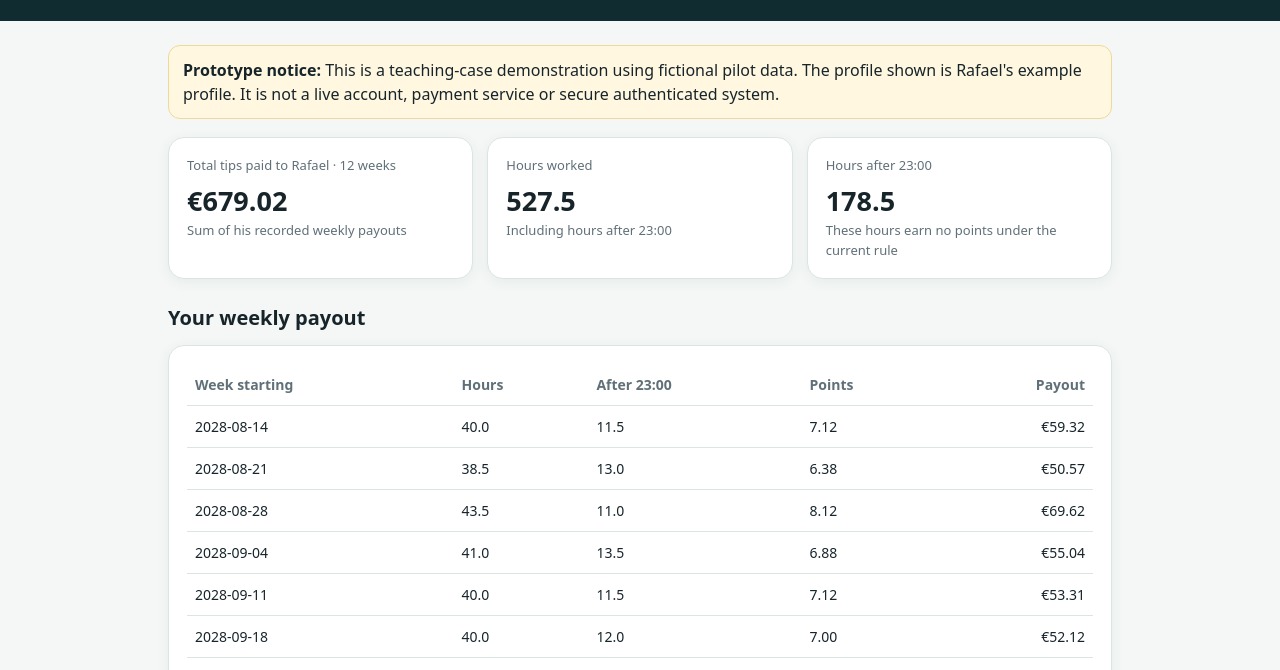
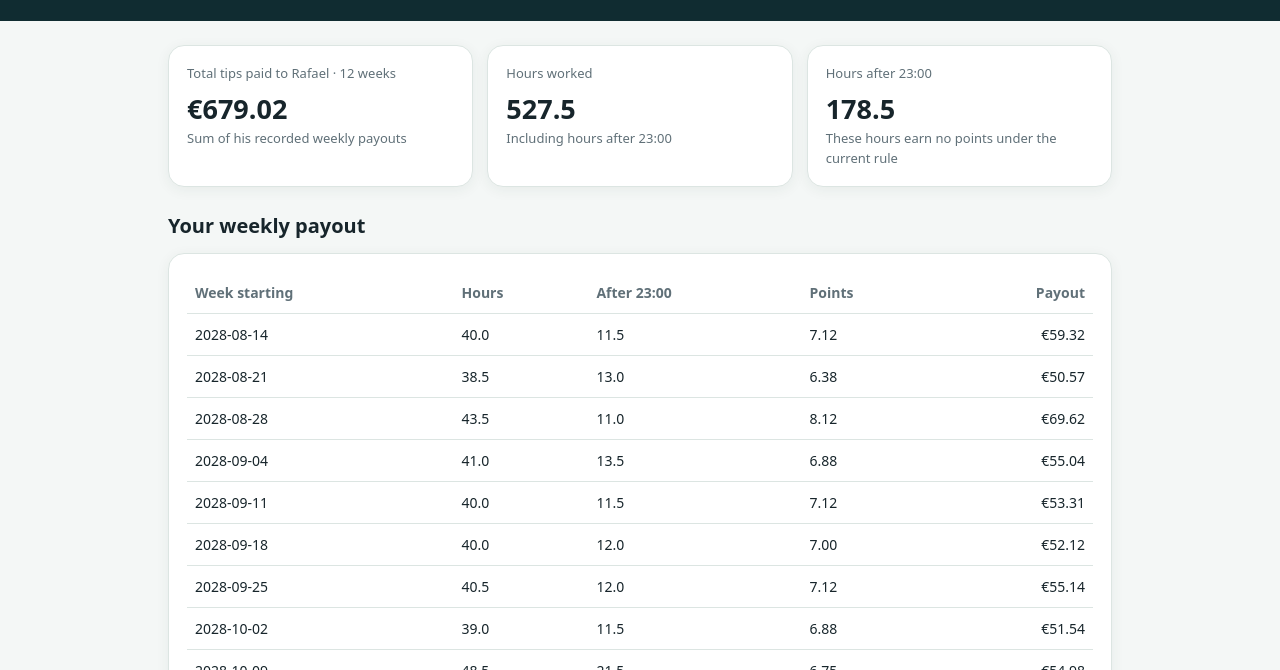
Before and after one commit to Akhil214325/SCIAR-TIPS, a plain HTML site: page app.html in a window 1280 px wide. Shown: the part 130-800 px from the top of the page. Drawn offline with Linux system fonts and the light colour scheme.

```diff
--- a/app.html
+++ b/app.html
@@ -16,7 +16,7 @@ footer{color:var(--muted);font-size:12px;padding:20px 0 40px}
 </style></head><body>
 <header><small>SCIAR TIPS · HALLORAN'S PILOT</small><h1>Your tips, clearly shown.</h1><p>A personal view of your weekly card-tip payouts.</p></header>
 <main>
-<div class="notice"><strong>Prototype notice:</strong> This is a teaching-case demonstration using fictional pilot data. The profile shown is Rafael's example profile. It is not a live account, payment service or secure authenticated system.</div>
+
 <section class="grid">
 <div class="card"><div class="label">Total tips paid to Rafael · 12 weeks</div><div class="value" id="total">—</div><div class="sub">Sum of his recorded weekly payouts</div></div>
 <div class="card"><div class="label">Hours worked</div><div class="value" id="hours">—</div><div class="sub">Including hours after 23:00</div></div>
```
